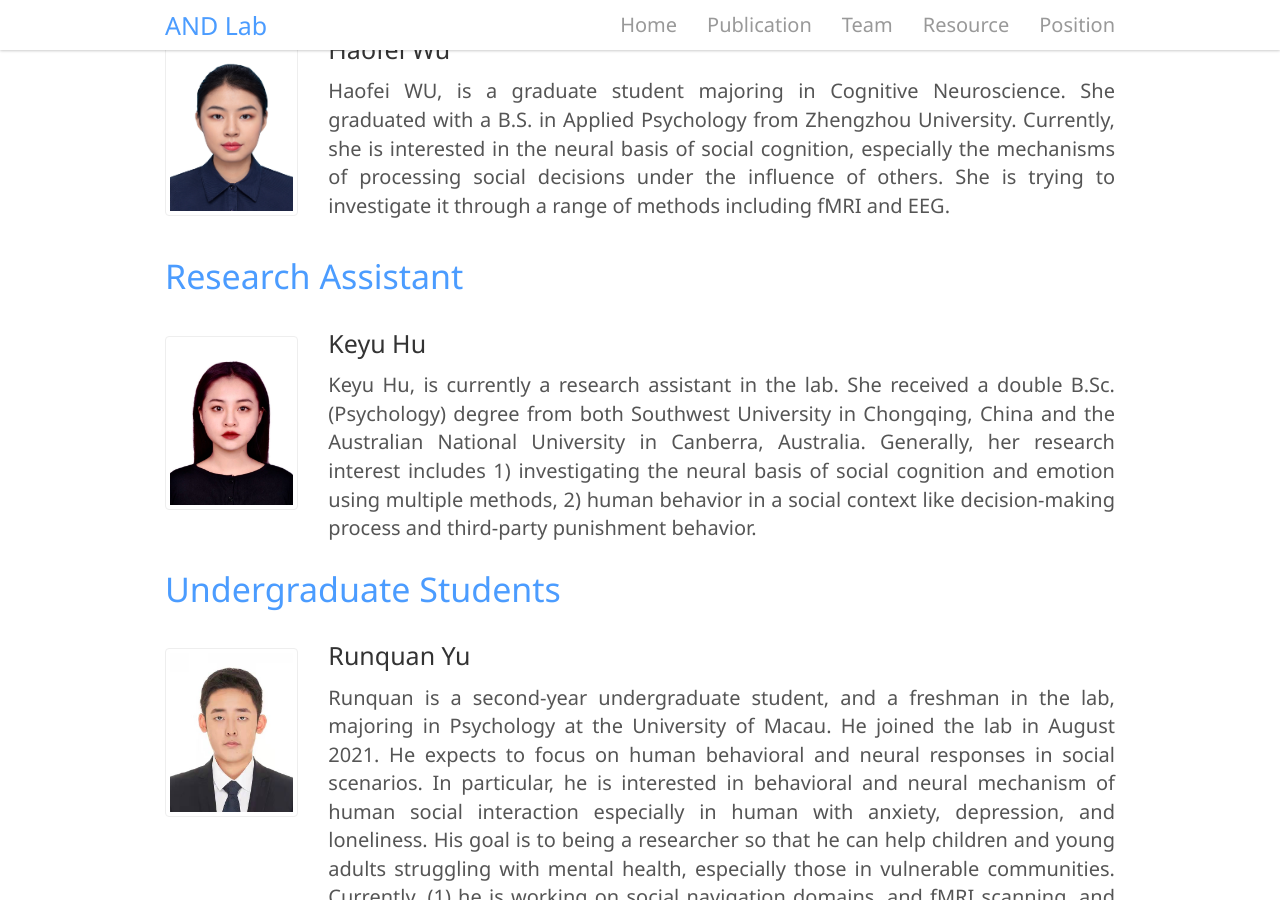
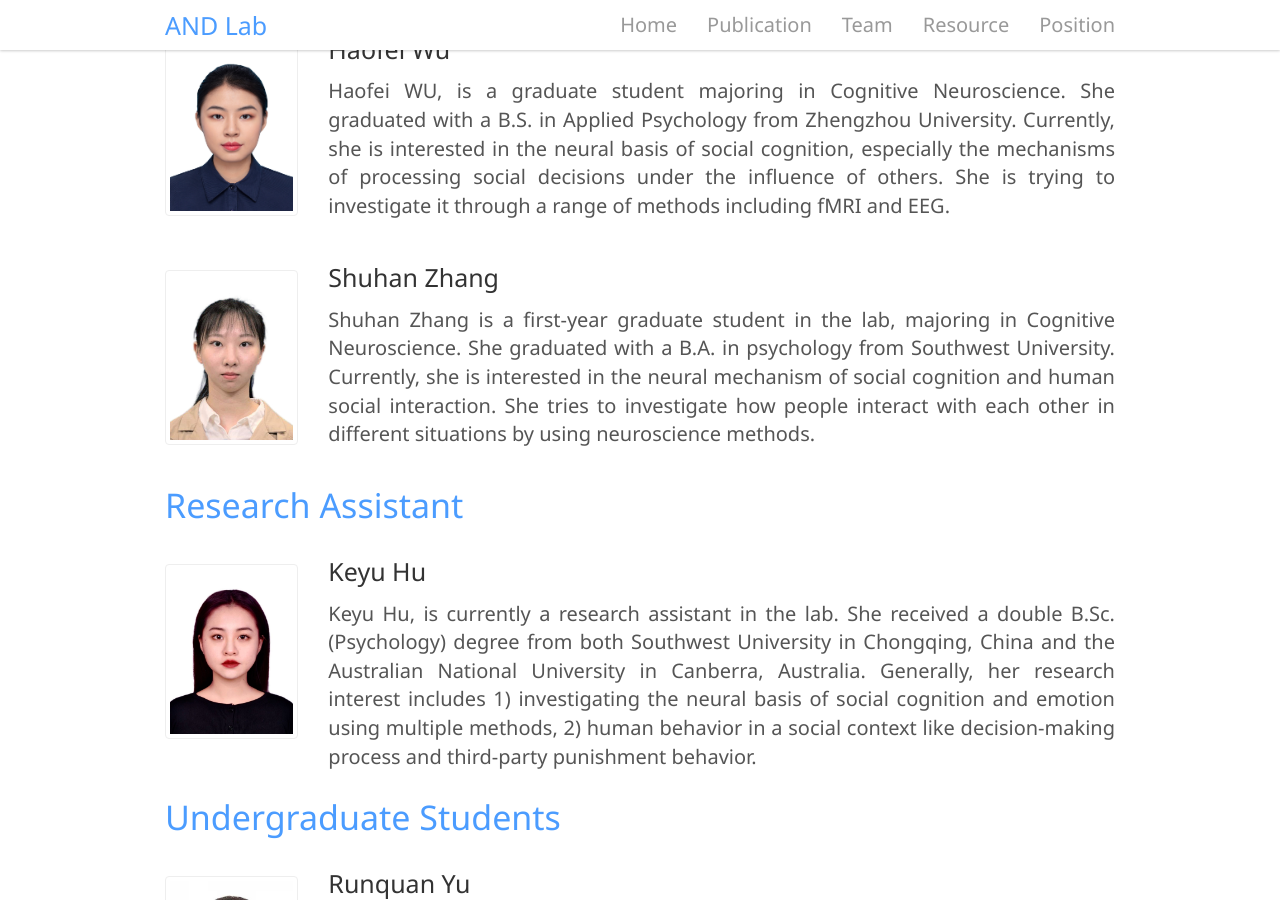
Before and after one commit to andlab-um/lab-website, a Jekyll site: the page built from _pages/team.html, in a window 1280 px wide and 900 px high, scrolled down 3637 px. Built offline with Jekyll 4.4.1, drawn with Linux system fonts in a browser that asks for light colours; nearby versions of some CDN libraries.

Commit message:
add shuhan

```diff
--- a/_data/member.yml
+++ b/_data/member.yml
@@ -49,6 +49,9 @@
     - name: Haofei Wu
       image: haofeiwu.png
       content: Haofei WU, is a graduate student majoring in Cognitive Neuroscience. She graduated with a B.S. in Applied Psychology from Zhengzhou University. Currently, she is interested in the neural basis of social cognition, especially the mechanisms of processing social decisions under the influence of others. She is trying to investigate it through a range of methods including fMRI and EEG.
+    - name: Shuhan Zhang
+      image: shuhanzhang.png
+      content: Shuhan Zhang is a first-year graduate student in the lab, majoring in Cognitive Neuroscience. She graduated with a B.A. in psychology from Southwest University. Currently, she is interested in the neural mechanism of social cognition and human social interaction. She tries to investigate how people interact with each other in different situations by using neuroscience methods.
 
 - title: Research Assistant
   members:
```
Also changed, not shown: assets/images/team/shuhanzhang.png (added).
